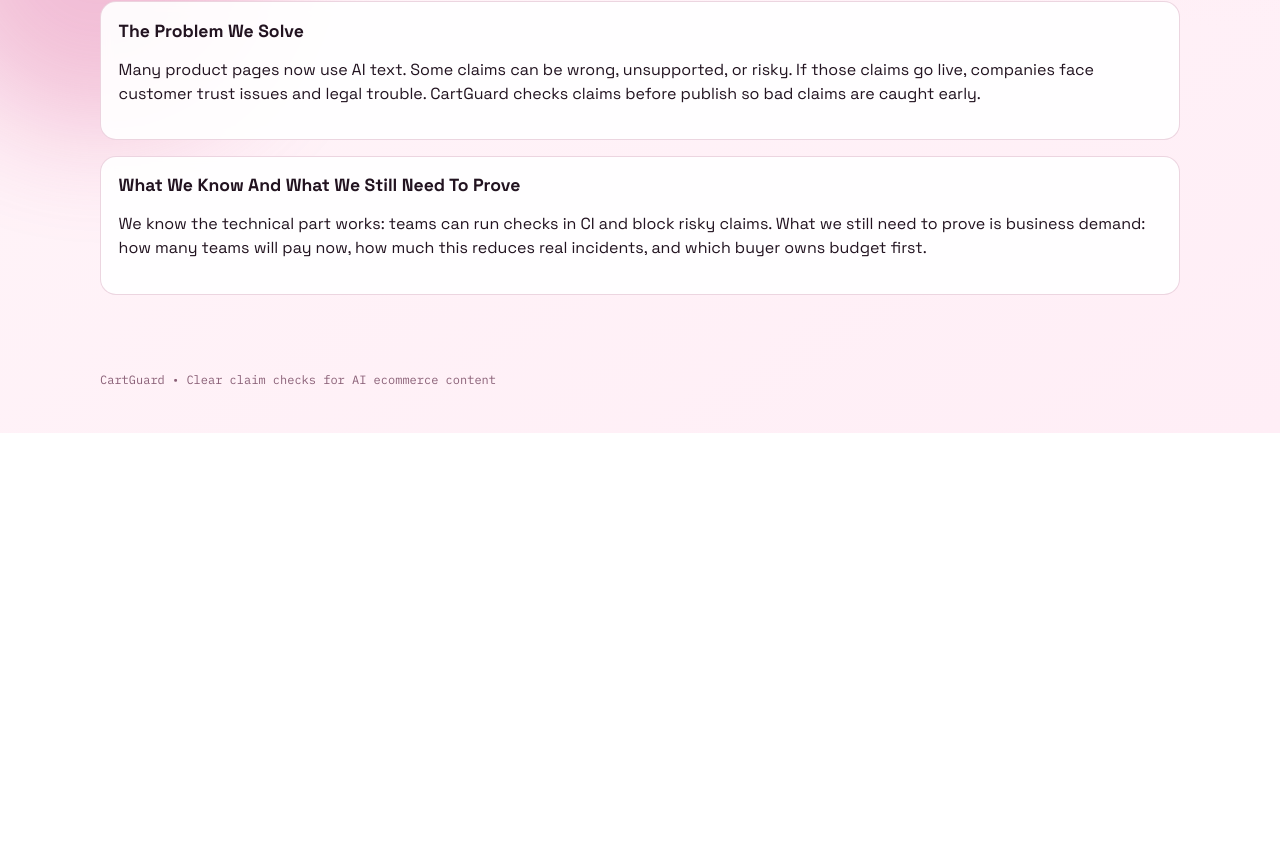
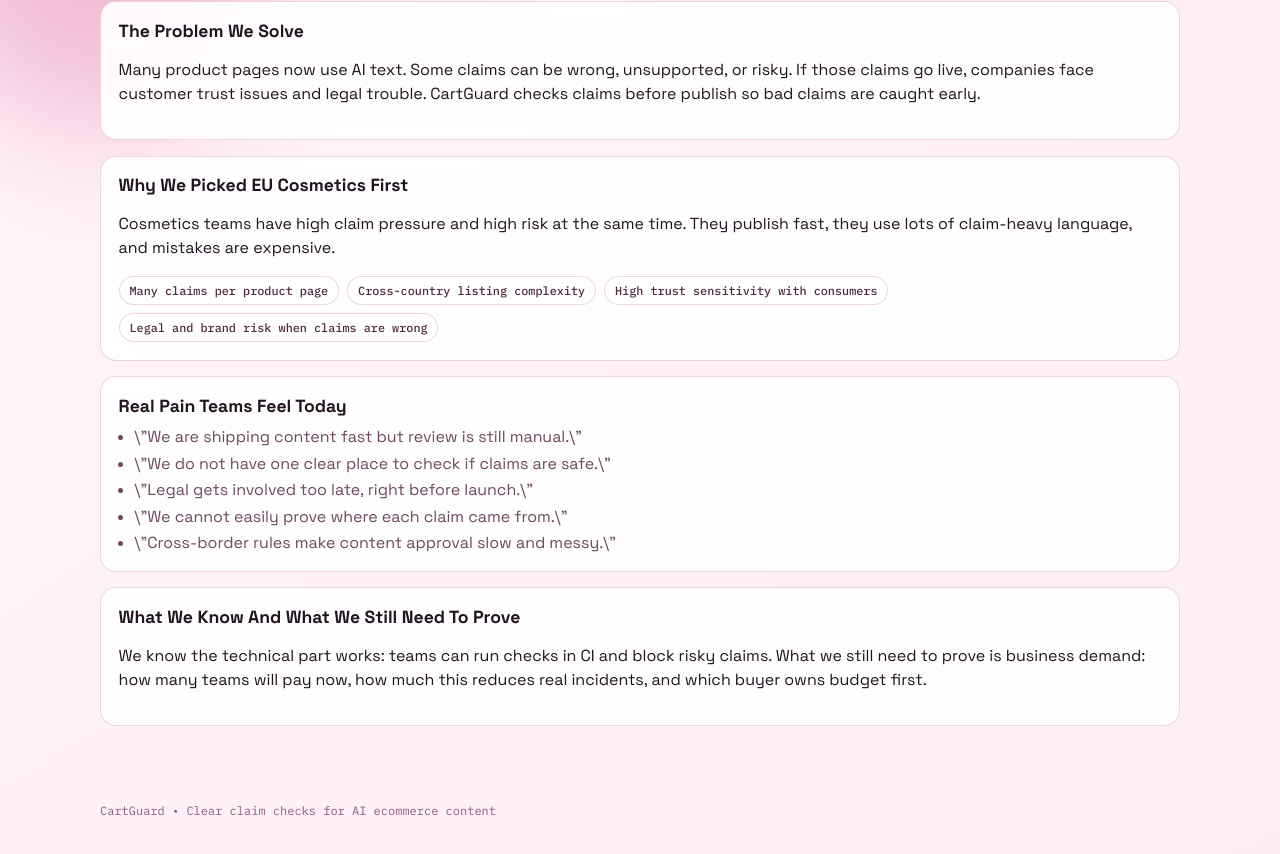
Before and after one commit to bitkojine/CartGuard, a website: page docs/index.html in a window 1280 px wide. Shown: the part 770-1624 px from the top of the page. Before the commit the page ends 1203 px from the top, so only its background shows below. Drawn offline with Linux system fonts and the light colour scheme.

Commit message:
Add clear niche rationale and customer pain points to homepage

```diff
--- a/docs/index.html
+++ b/docs/index.html
@@ -82,6 +82,31 @@
         </p>
       </section>
 
+      <section class="pricing" aria-label="Why cosmetics first">
+        <h2>Why We Picked EU Cosmetics First</h2>
+        <p>
+          Cosmetics teams have high claim pressure and high risk at the same time. They publish
+          fast, they use lots of claim-heavy language, and mistakes are expensive.
+        </p>
+        <div class="pill-row">
+          <span class="pill">Many claims per product page</span>
+          <span class="pill">Cross-country listing complexity</span>
+          <span class="pill">High trust sensitivity with consumers</span>
+          <span class="pill">Legal and brand risk when claims are wrong</span>
+        </div>
+      </section>
+
+      <section class="pricing" aria-label="Pain points">
+        <h2>Real Pain Teams Feel Today</h2>
+        <ul>
+          <li>\"We are shipping content fast but review is still manual.\"</li>
+          <li>\"We do not have one clear place to check if claims are safe.\"</li>
+          <li>\"Legal gets involved too late, right before launch.\"</li>
+          <li>\"We cannot easily prove where each claim came from.\"</li>
+          <li>\"Cross-border rules make content approval slow and messy.\"</li>
+        </ul>
+      </section>
+
       <section class="pricing" aria-label="What we know and do not know yet">
         <h2>What We Know And What We Still Need To Prove</h2>
         <p>
```
